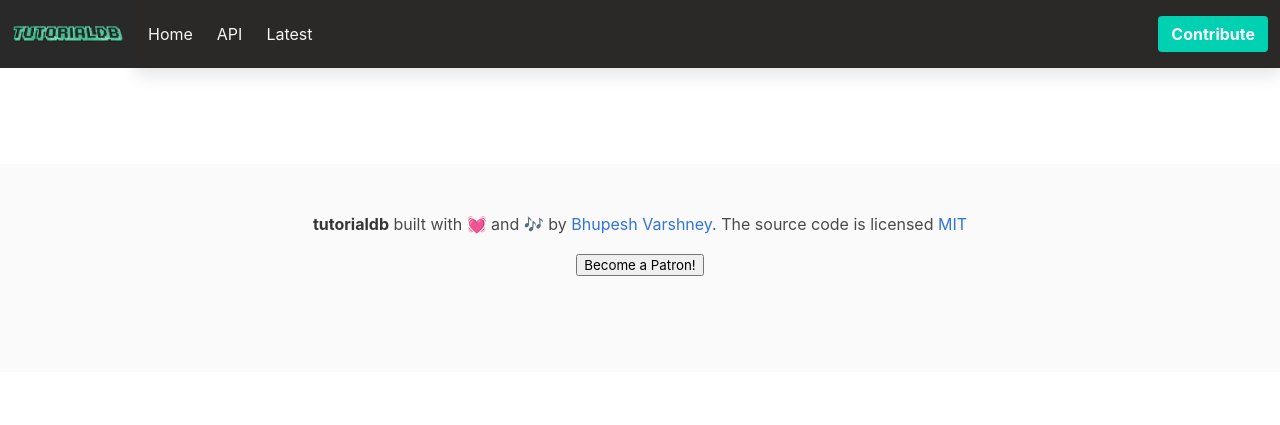
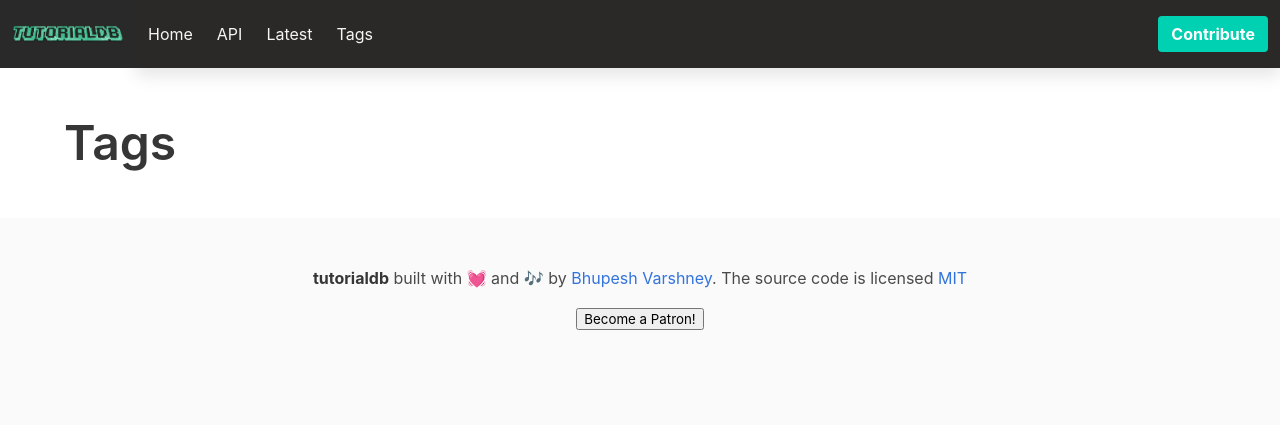
Before and after one commit to Bhupesh-V/tutorialdb, a Django app: page /tags/ in a window 1280 px wide. Shown: the top 425 px of the page. Run offline with Django 3.2, Linux system fonts and the light colour scheme; data that the repository does not hold is empty; some libraries are stand-ins or nearby versions.

Commit message:
feature - see all tags

```diff
--- a/api/views.py
+++ b/api/views.py
@@ -37,7 +37,7 @@ def latest(request):
 	"""
 	Return latest 10 tutorials from tutorialdb
 	"""
-	results = tutorial.objects.all().order_by('-id')[:10]
+	results = tutorial.objects.all().order_by('-created_date')[:10]
 	serializer = tutorialSerializer(results, many=True)
 	return JSONResponse(serializer.data)
 
--- /dev/null
+++ b/app/static/app/css/customCSS.css
@@ -0,0 +1,9 @@
+a.navbar-item {
+  cursor: pointer;
+  color: white;
+}
+.navbar-menu {
+  background-color: #2B2828;
+  box-shadow: 0 8px 16px rgba(10,10,10,.1);
+  padding: .5rem 0;
+}
--- /dev/null
+++ b/app/static/app/js/colorpad.js
@@ -0,0 +1,5 @@
+var elem = document.getElementsByName("colorpad");
+
+for (var j = 0; j < elem.length; j++){
+elem[j].style.backgroundColor = randomColor({luminosity: 'light'});
+}
--- a/app/templates/base.html
+++ b/app/templates/base.html
@@ -8,17 +8,8 @@
     <meta http-equiv='X-UA-Compatible' content='IE=edge'>
     <meta name='viewport' content='width=device-width, initial-scale=1.0, maximum-scale=1.0'>
     <link rel="stylesheet" href="https://cdnjs.cloudflare.com/ajax/libs/bulma/0.7.5/css/bulma.min.css">
-    <style type="text/css">
-        a.navbar-item {
-            cursor: pointer;
-            color: white;
-        }
-      .navbar-menu {
-            background-color: #2B2828;
-            box-shadow: 0 8px 16px rgba(10,10,10,.1);
-            padding: .5rem 0;
-        }
-    </style>
+    <script defer src="https://use.fontawesome.com/releases/v5.3.1/js/all.js"></script>
+    <link rel="stylesheet" type="text/css" href="{% static 'app/css/customCSS.css' %}">
 </head>
 <body>
   <nav class="navbar is-active is-dark" role="navigation" aria-label="main navigation">
@@ -45,6 +36,9 @@
       <a class="navbar-item" href="/latest">
         Latest
       </a>
+      <a class="navbar-item" href="/tags">
+        Tags
+      </a>
     </div>
     <div class="navbar-end">
       <div class="navbar-item">
@@ -69,17 +63,8 @@
   </div>
 </footer>
 <script async src="https://c6.patreon.com/becomePatronButton.bundle.js"></script>
-<script src="{% static 'app/js/burger.js' %}"></script>
-<script defer src="https://use.fontawesome.com/releases/v5.3.1/js/all.js"></script>
-<script type="text/javascript">
-  function getRandomColor() {
-    var letters = '0123456789ABCDEF';
-    var color = '#';
-    for (var i = 0; i < 6; i++) {
-      color += letters[Math.floor(Math.random() * 16)];
-    }
-    return color;
-  }
-</script>
+<script async src="{% static 'app/js/burger.js' %}"></script>
+<script src="https://cdnjs.cloudflare.com/ajax/libs/randomcolor/0.5.4/randomColor.min.js"></script>
+<script src="{% static 'app/js/colorpad.js' %}"></script>
 </body>
 </html>
--- a/app/templates/tags.html
+++ b/app/templates/tags.html
@@ -4,10 +4,11 @@
 
 <div class="section">
 	<div class="container">
+		<h2 class="title is-1">Tags</h2>
 		{% if object_list %}
 		    {% for tag in object_list %}
-		    <span class="tag box">
-		    	<h4>{{ tag.name }}</h4>
+		    <span class="tag box" name="colorpad">
+		    	<a href="/tags/tag={{ tag.name }}" class="title is-5">#{{ tag.name }}</a>
 		    </span>&nbsp;
 	      	{% endfor %}
 		{% endif %}
--- a/app/urls.py
+++ b/app/urls.py
@@ -12,4 +12,5 @@ urlpatterns = [
     path('contribute/', ContributeView.as_view()),
     path('tags/', views.tags, name='tags'),
     path('thankyou/', ContributeView.as_view()),
+    path('tags/tag=<tagname>', views.taglinks),
 ]
--- a/app/views.py
+++ b/app/views.py
@@ -67,3 +67,12 @@ def tags(request):
     context = {'object_list':object_list}
 
     return render(request, 'tags.html', context)
+
+
+def taglinks(request, tagname):
+    taglist = []
+    taglist.append(tagname)
+    object_list = tutorial.objects.filter(tags__name__in = taglist)
+    context = {'object_list':object_list}
+
+    return render(request, 'tagslink.html', context)
```
Also changed, not shown: app/templates/home.html (+5 -12 lines), app/templates/tagslink.html (added, +22 -0 lines).
